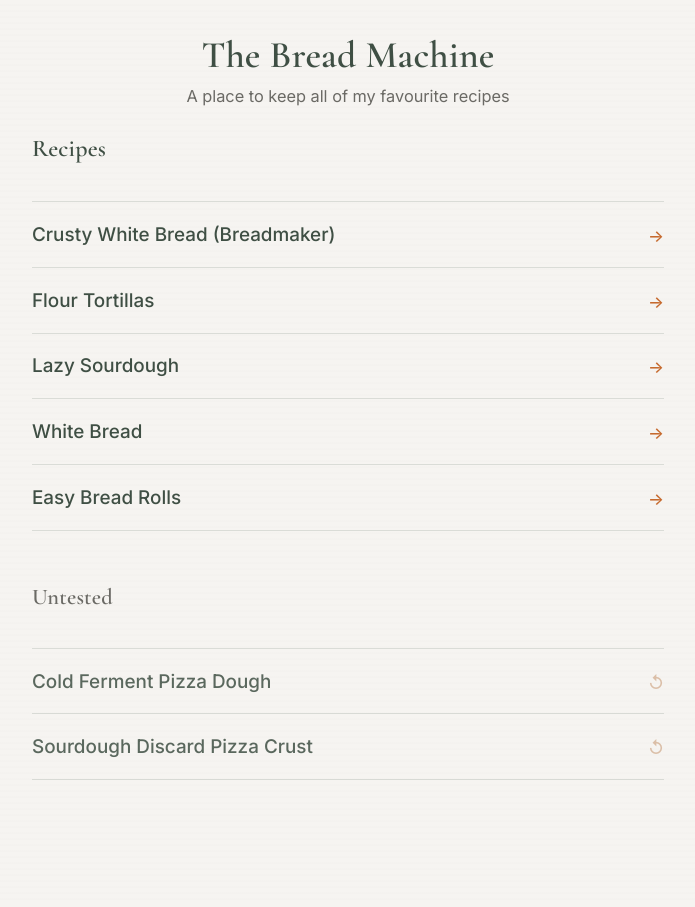
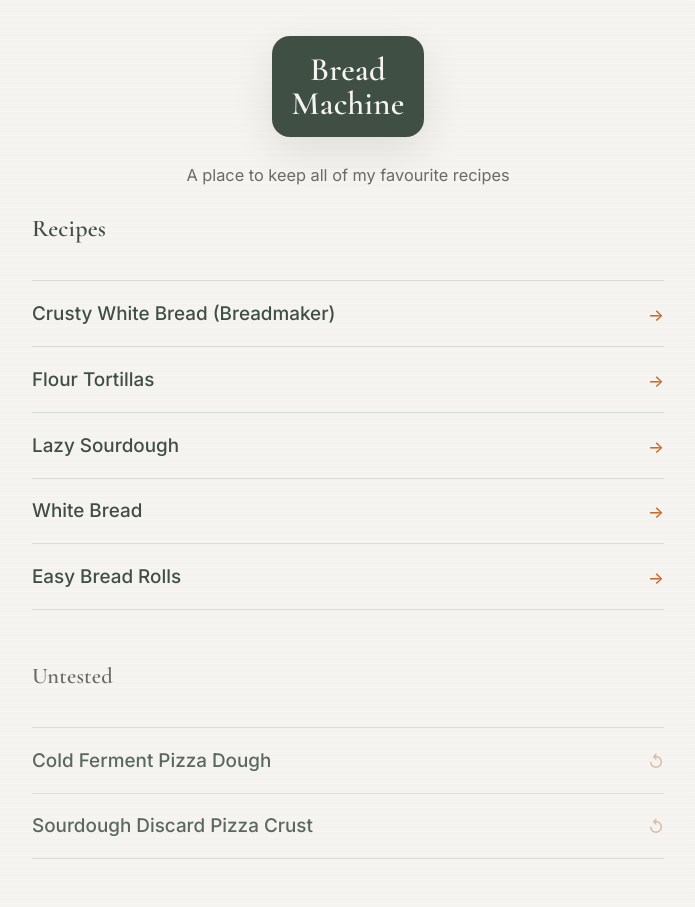
Before and after one commit to laccces/the-bread-machine, a Jekyll site: the page built from index.html, in a window 1280 px wide. Shown: the whole page, without its empty margins (292-987 px from the left). Built offline with Jekyll 4.4.1, drawn with Linux system fonts in a browser that asks for light colours.

Commit message:
background colour change

```diff
--- a/assets/css/styles.css
+++ b/assets/css/styles.css
@@ -241,7 +241,7 @@
 
 /* Recipe background override */
 body.recipe{
-  background: var(--forest) !important;
+  background: var(--forest);
 }
 
 body.recipe::before{
--- a/index.html
+++ b/index.html
@@ -2,12 +2,13 @@
 layout: default
 title: Home
 ---
-
 <header class="site-header">
-  <h1 class="site-title">The Bread Machine</h1>
+    <div class="logo-mark">
+    <span>Bread</span>
+    <span>Machine</span>
+  </div>
   <p class="subtitle">A place to keep all of my favourite recipes</p>
 </header>
-
 
 <h2>Recipes</h2>
 <ul class="recipe-list">
```
